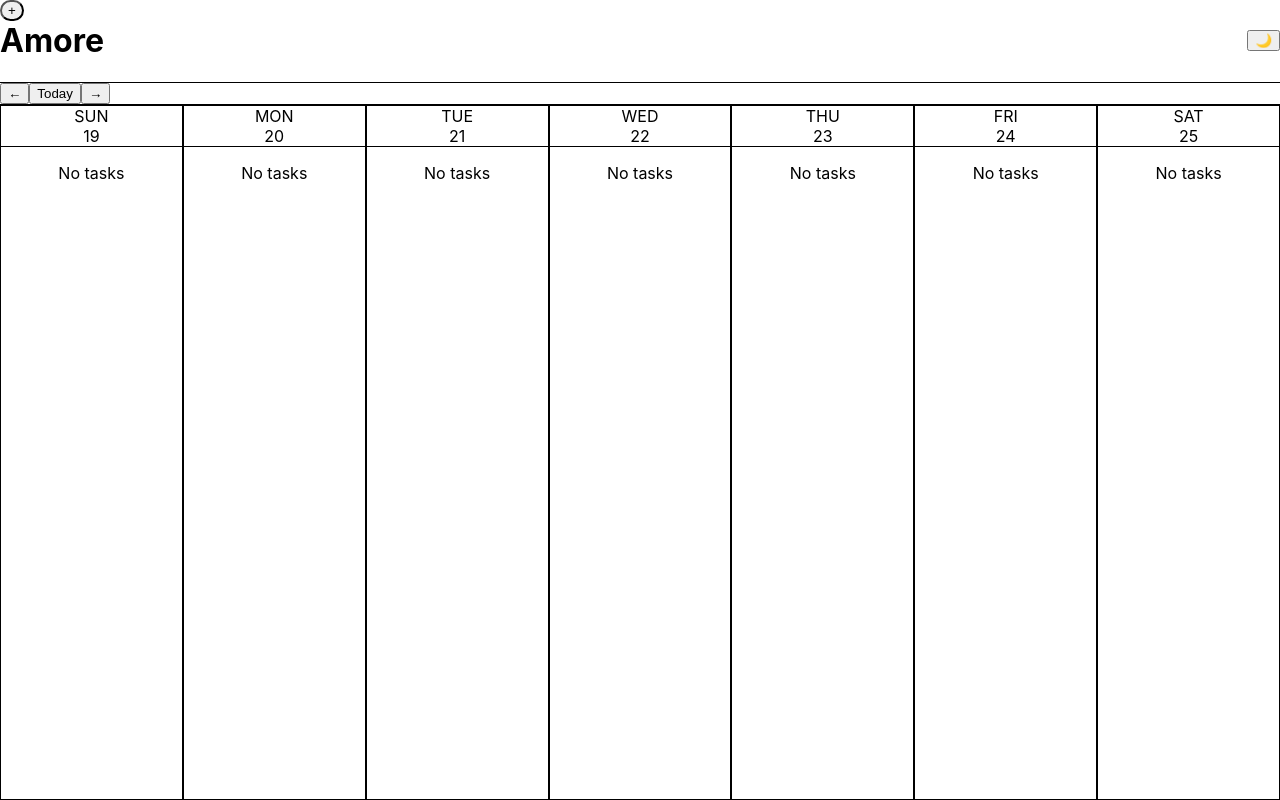
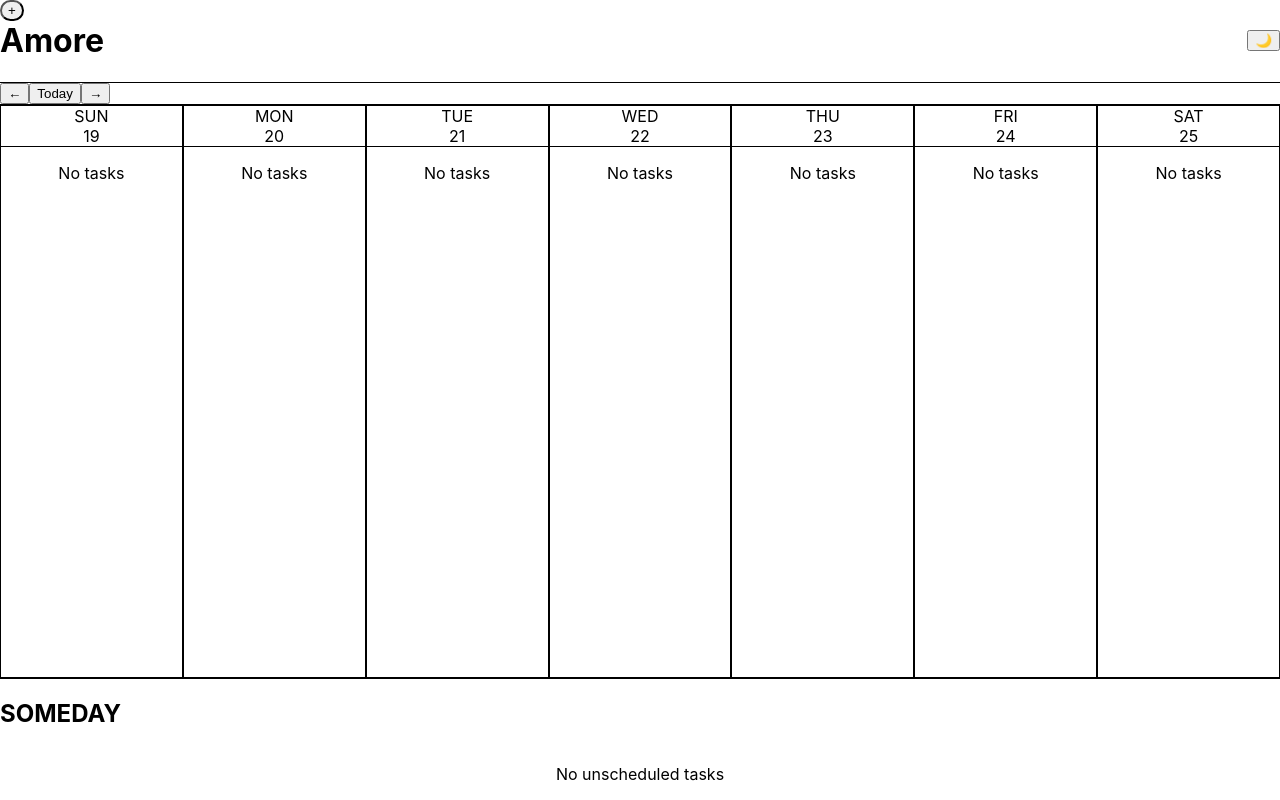
Before and after one commit to nathanielsenje/amore, a React (Vite) app: page / in a window 1280 px wide. Built offline with nearby package versions, Linux system fonts and the light colour scheme.

Commit message:
feat: add Someday section for unscheduled tasks

```diff
--- a/src/App.jsx
+++ b/src/App.jsx
@@ -2,6 +2,7 @@ import React, { useEffect, useState } from 'react'
 import { useTheme } from './hooks/useTheme'
 import { useTasks } from './hooks/useTasks'
 import { WeekView } from './components/WeekView'
+import { SomedaySection } from './components/SomedaySection'
 import { TaskEditor } from './components/TaskEditor'
 import { FloatingAddButton } from './components/FloatingAddButton'
 
@@ -42,8 +43,12 @@ function App() {
       </div>
 
       {/* Main Content */}
-      <div className="flex-1 overflow-hidden">
-        <WeekView onEditTask={handleOpenEditor} />
+      <div className="flex-1 flex flex-col overflow-hidden">
+        <div className="flex-1 overflow-hidden">
+          <WeekView onEditTask={handleOpenEditor} />
+        </div>
+
+        <SomedaySection onEditTask={handleOpenEditor} />
       </div>
 
       {/* Floating Add Button */}
--- /dev/null
+++ b/src/components/SomedaySection.jsx
@@ -0,0 +1,41 @@
+import React from 'react'
+import { TaskCard } from './TaskCard'
+import { useTasks } from '../hooks/useTasks'
+
+export function SomedaySection({ onEditTask }) {
+  const { somedayTasks, deleteTask } = useTasks()
+
+  const handleDelete = async (taskId) => {
+    if (confirm('Delete this task?')) {
+      await deleteTask(taskId)
+    }
+  }
+
+  return (
+    <div className="border-t border-gray-200 dark:border-gray-700 bg-white dark:bg-gray-800">
+      <div className="px-6 py-3">
+        <h2 className="text-sm font-semibold text-gray-700 dark:text-gray-300 uppercase tracking-wide">
+          Someday
+        </h2>
+      </div>
+      <div className="px-6 pb-6">
+        <div className="grid grid-cols-4 gap-3">
+          {somedayTasks.length === 0 ? (
+            <p className="col-span-4 text-sm text-gray-400 dark:text-gray-500 text-center py-8">
+              No unscheduled tasks
+            </p>
+          ) : (
+            somedayTasks.map(task => (
+              <TaskCard
+                key={task.id}
+                task={task}
+                onEdit={onEditTask}
+                onDelete={handleDelete}
+              />
+            ))
+          )}
+        </div>
+      </div>
+    </div>
+  )
+}
```
